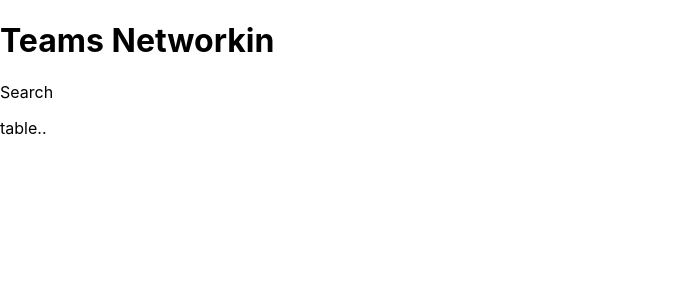
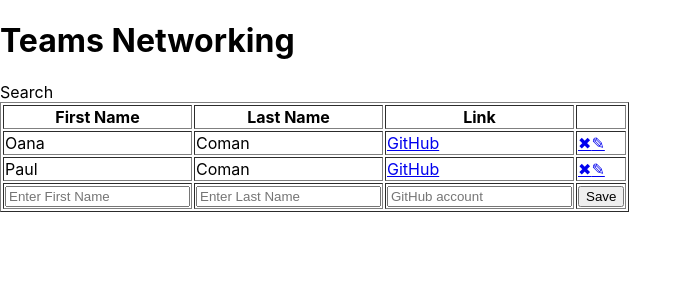
Before and after one commit to comanoana/teams-networking-react, a React (Create React App) app: page / in a window 1280 px wide. Shown: the top 300 px of the page, without its empty margins (0-692 px from the left). Built offline with nearby package versions, Linux system fonts and the light colour scheme.

Commit message:
add border prop to table

```diff
--- a/src/App.js
+++ b/src/App.js
@@ -1,12 +1,29 @@
+import './App.css';
+import {PersonsTable} from "./PersonsTable";
 
-import './App.css';
+
+let persons = [
+ {
+    "id": "a123",
+    "firstName": "Oana",
+    "lastName":"Coman",
+    "url": "https://github.com/"
+},
+{
+   "id": "b654",
+    "firstName": "Paul",
+    "lastName":"Coman",
+    "url": "https://github.com/"
+
+}
+];
 
 function App() {
   return (
    <div>
-    <h1>Teams Networkin</h1>
+    <h1>Teams Networking</h1>
     <div>Search</div>
-    <p>table..</p>
+    <PersonsTable persons={persons}  border={1}/>
     </div>
   )}
 
--- /dev/null
+++ b/src/PersonsTable.js
@@ -0,0 +1,33 @@
+export const PersonsTable = (props) => (
+<table border={props.border}>
+    <thead>
+        <tr>
+            <th>First Name</th>
+            <th>Last Name</th>
+            <th>Link</th>
+            <th></th>
+        </tr>
+    </thead>
+    <tbody>
+        {props.persons.map((person, index) => (
+            <tr key={index}>
+                <td>{person.firstName.split(/\s*,\s*/).join("<br>")}</td>
+                <td>{person.lastName}</td>
+                <td><a target="_blank" href={person.url}>GitHub</a></td>
+                <td>
+                    <a href="#" className="delete-row" data-id="{person.id}">&#10006;</a>
+                    <a href="#" className="edit-row" data-id="{person.id}">&#9998;</a>
+                </td>
+            </tr>
+    ))}
+    </tbody>
+    <tfoot>
+        <tr>
+            <td><input type="text" placeholder="Enter First Name" name="firstName" /></td>
+            <td><input type="text" placeholder="Enter Last Name" name="lastName" /></td>
+            <td><input type="text" placeholder="GitHub account" name="gitHub" /></td>
+            <td><button>Save</button></td>
+        </tr>
+    </tfoot>
+</table>
+);
```
